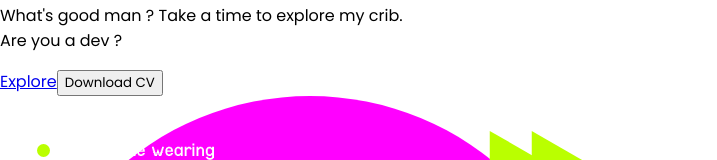
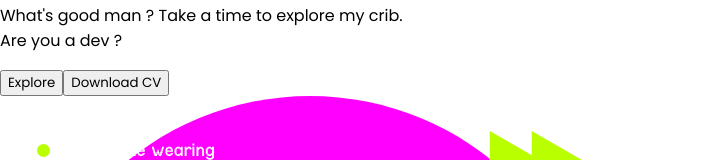
Before and after one commit to gnwncpta/coocaainne, a React (Create React App) app: page / in a window 1280 px wide. Shown: the part 253-413 px from the top of the page, without its empty margins (0-717 px from the left). Built offline with nearby package versions, Linux system fonts and the light colour scheme.

Commit message:
fix: routing

```diff
--- a/src/Components/Home/Home.jsx
+++ b/src/Components/Home/Home.jsx
@@ -5,7 +5,10 @@ import me from '../../assets/Image.svg';
 
 export default function Home(props){
 
-    const { show, setShow } = props;
+    const {
+        show, setShow,
+        explore, setExplore
+    } = props;
 
     useEffect(() => {
         window.document.title = "Home";
@@ -27,7 +30,7 @@ export default function Home(props){
                         <p className="text-white mb-7 font-light text-sm">What's good man ? Take a time to explore my crib.<br />Are you a dev ?</p>
 
                         <div className="buttons">
-                            <a href="https://focused-ride-5441a6.netlify.app/artworks" className="py-2 px-8 rounded-full bg-white text-sm">Explore</a>
+                            <button className="py-2 px-8 rounded-full bg-white text-sm" onClick={setExplore}>Explore</button>
                             <button className="py-2 px-8 text-white text-sm">Download CV</button>
                         </div>
                     </div>
--- a/src/Components/Menu/Menu.jsx
+++ b/src/Components/Menu/Menu.jsx
@@ -1,6 +1,6 @@
 import { useState } from 'react';
 import "tailwindcss/tailwind.css";
-import { BrowserRouter as Router, Switch, Route, Link } from "react-router-dom";
+import { BrowserRouter as Router, Switch, Route, Link, Redirect } from "react-router-dom";
 
 // Components
 import Home from '../Home/Home';
@@ -17,6 +17,7 @@ import x from '../../assets/X.svg';
 export default function Menu(){
 
     const [ show, setShow ] = useState(false);
+    const [ explore, setExplore ] = useState(false);
 
     function menuHandler(){
         if(show) setShow(false);
@@ -62,7 +63,7 @@ export default function Menu(){
 
             <Switch>
                 <Route exact path="/">
-                    <Home show={show} setShow={setShow} />
+                    { explore ? <Redirect to="/artworks" /> : <Home show={show} setShow={setShow} explore={explore} setExplore={setExplore} />}
                 </Route>
                 <Route path="/artworks">
                     <Artworks show={show} setShow={setShow} />
```
